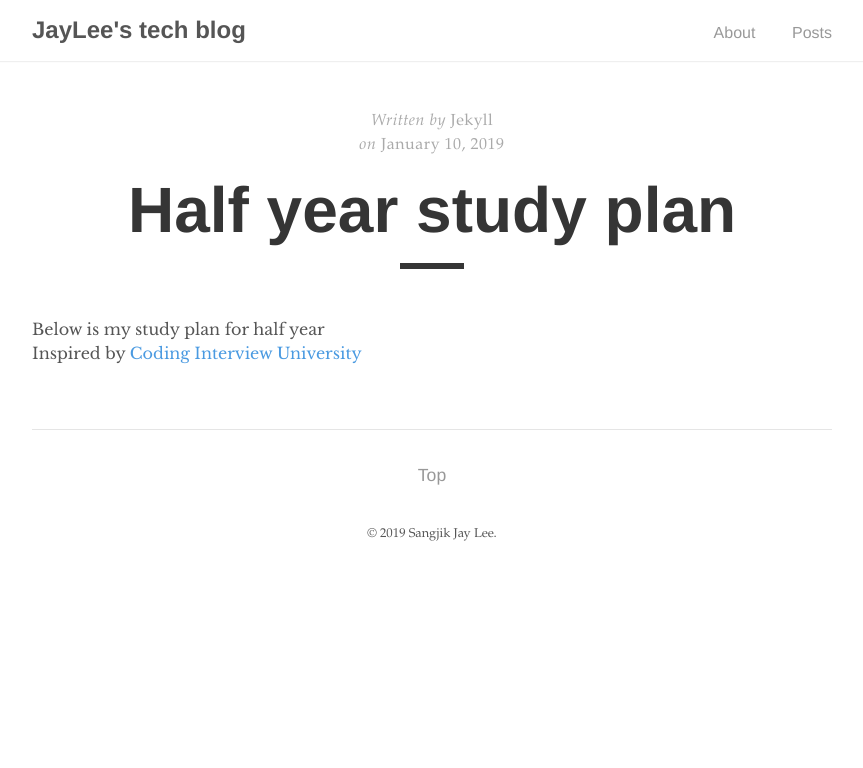
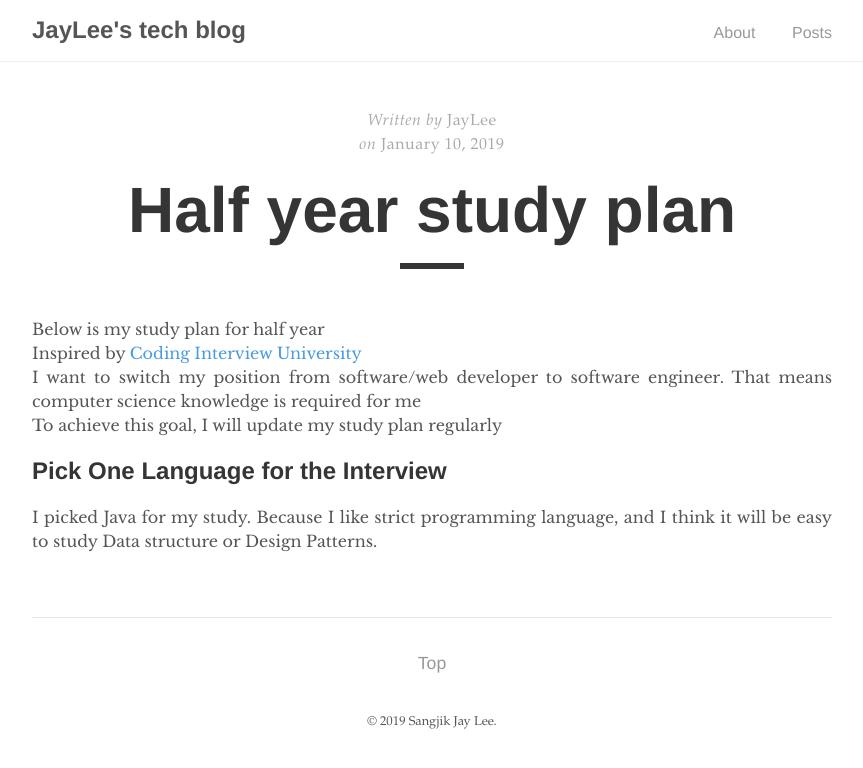
Before and after one commit to sangjik/sangjik.github.io, a Jekyll site: the page built from _posts/2019-01-10-half-year-study-plan.md, in a window 1280 px wide. Shown: the top 768 px of the page, without its empty margins (208-1071 px from the left). Built offline with Jekyll 4.4.1, drawn with Linux system fonts in a browser that asks for light colours.

Commit message:
update study plan

```diff
--- a/_posts/2019-01-10-half-year-study-plan.md
+++ b/_posts/2019-01-10-half-year-study-plan.md
@@ -1,10 +1,17 @@
 ---
 layout: post
 title:  "Half year study plan"
-author: "Jekyll"
+author: "JayLee"
 ---
 
 Below is my study plan for half year
 Inspired by [Coding Interview University][cid]
+I want to switch my position from software/web developer to software engineer. That means computer science knowledge is required for me
+To achieve this goal, I will update my study plan regularly
+
+## Pick One Language for the Interview
+I picked Java for my study. Because I like strict programming language, and I think it will be easy to study Data structure or Design Patterns.
+
+
 
 [cid]: https://github.com/jwasham/coding-interview-university
```
